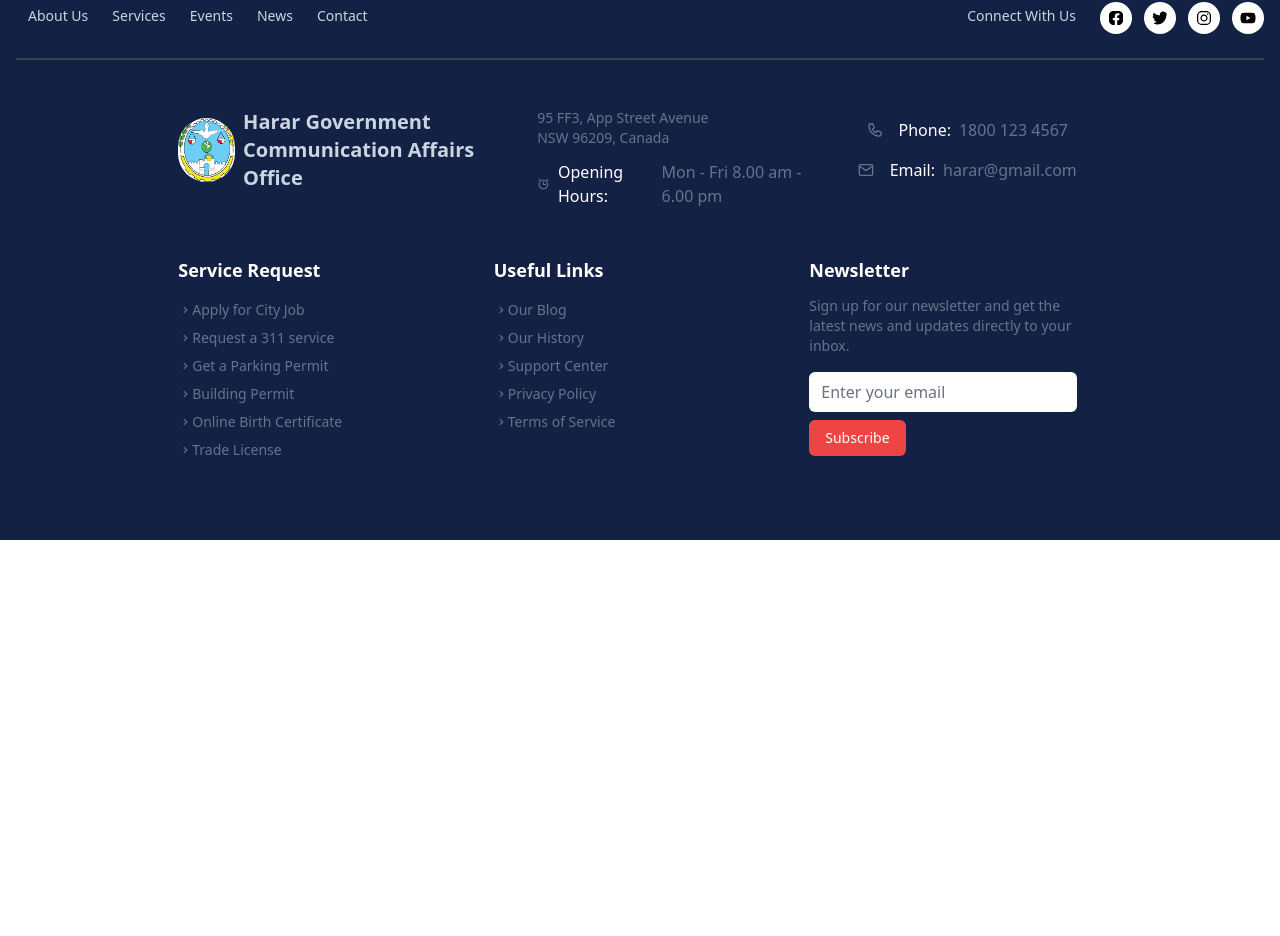
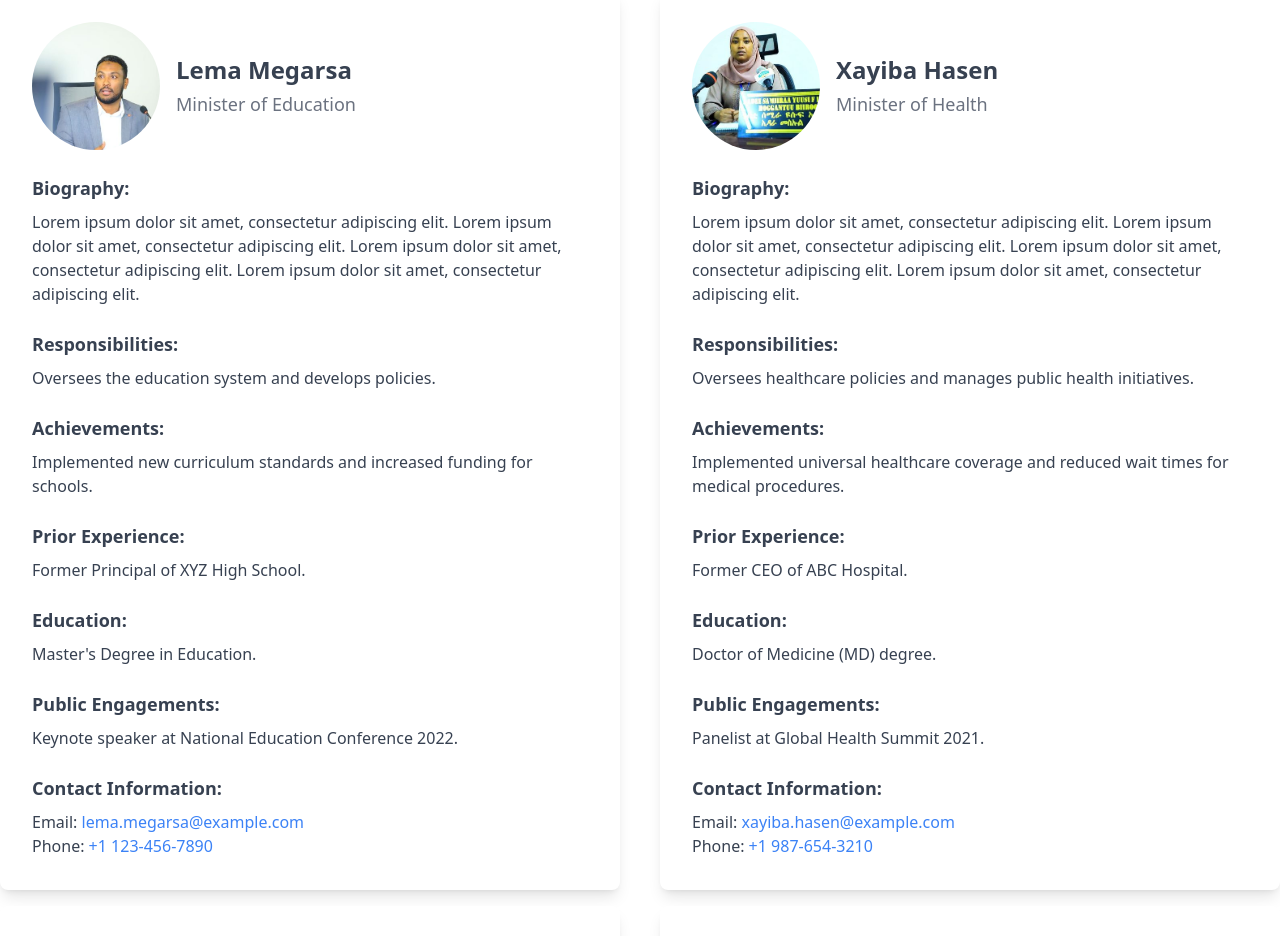
Before and after one commit to fufex3934/frontend, a React (Vite) app: page /politic-go in a window 1280 px wide. Shown: the part 250-1186 px from the top of the page. Before the commit the page ends 800 px from the top, so only its background shows below. Built offline with nearby package versions, Linux system fonts and the light colour scheme.

Commit message:
government officials

```diff
--- a/src/components/body/NavDetailPages/Emergency.jsx
+++ b/src/components/body/NavDetailPages/Emergency.jsx
@@ -8,7 +8,7 @@ const Emergency = () => {
     <>
       <Navs />
       <div className="container mx-auto p-8">
-        <h1 className="text-3xl font-bold mb-4">Emergency Contact Information</h1>
+        <h1 className="text-3xl font-bold mb-4 text-[#64748b]">Emergency Contact Information</h1>
         <p className="mb-8">
           In case of an emergency, please find below the contact information for the relevant government departments:
         </p>
@@ -20,7 +20,7 @@ const Emergency = () => {
             animate={{ opacity: 1, scale: 1 }}
             transition={{ duration: 0.8, delay: 0.3 }}
           >
-            <h2 className="text-xl font-bold mb-2">Police Department</h2>
+            <h2 className="text-xl font-bold mb-2 text-[#64748b]">Harar Police Commission</h2>
             <p className="text-gray-600">Emergency Hotline: <a href="tel:911" className="text-blue-500">911</a></p>
             <p className="text-gray-600">Non-Emergency: <a href="tel:1234567890" className="text-blue-500">(123) 456-7890</a></p>
           </motion.div>
@@ -31,7 +31,7 @@ const Emergency = () => {
             animate={{ opacity: 1, scale: 1 }}
             transition={{ duration: 0.8, delay: 0.4 }}
           >
-            <h2 className="text-xl font-bold mb-2">Fire Department</h2>
+            <h2 className="text-xl font-bold mb-2 text-[#64748b]">Fire Department</h2>
             <p className="text-gray-600">Emergency Hotline: <a href="tel:911" className="text-blue-500">911</a></p>
             <p className="text-gray-600">Non-Emergency: <a href="tel:1234567890" className="text-blue-500">(123) 456-7890</a></p>
           </motion.div>
@@ -42,7 +42,7 @@ const Emergency = () => {
             animate={{ opacity: 1, scale: 1 }}
             transition={{ duration: 0.8, delay: 0.5 }}
           >
-            <h2 className="text-xl font-bold mb-2">Medical Services</h2>
+            <h2 className="text-xl font-bold mb-2 text-[#64748b]">Medical Services</h2>
             <p className="text-gray-600">Emergency Hotline: <a href="tel:911" className="text-blue-500">911</a></p>
             <p className="text-gray-600">Non-Emergency: <a href="tel:1234567890" className="text-blue-500">(123) 456-7890</a></p>
           </motion.div>
@@ -54,7 +54,7 @@ const Emergency = () => {
             animate={{ opacity: 1, scale: 1 }}
             transition={{ duration: 0.8, delay: 0.6 }}
           >
-            <h2 className="text-xl font-bold mb-2">Public Works</h2>
+            <h2 className="text-xl font-bold mb-2 text-[#64748b]">Public Works</h2>
             <p className="text-gray-600">Emergency Hotline: <a href="tel:911" className="text-blue-500">911</a></p>
             <p className="text-gray-600">Non-Emergency: <a href="tel:1234567890" className="text-blue-500">(123) 456-7890</a></p>
           </motion.div>
@@ -65,7 +65,7 @@ const Emergency = () => {
             animate={{ opacity: 1, scale: 1 }}
             transition={{ duration: 0.8, delay: 0.7 }}
           >
-            <h2 className="text-xl font-bold mb-2">Emergency Management</h2>
+            <h2 className="text-xl font-bold mb-2 text-[#64748b]">Emergency Management</h2>
             <p className="text-gray-600">Emergency Hotline: <a href="tel:911" className="text-blue-500">911</a></p>
             <p className="text-gray-600">Non-Emergency: <a href="tel:1234567890" className="text-blue-500">(123) 456-7890</a></p>
           </motion.div>
@@ -76,7 +76,7 @@ const Emergency = () => {
             animate={{ opacity: 1, scale: 1 }}
             transition={{ duration: 0.8, delay: 0.8 }}
           >
-            <h2 className="text-xl font-bold mb-2">Social Services</h2>
+            <h2 className="text-xl font-bold mb-2 text-[#64748b]">Social Services</h2>
             <p className="text-gray-600">Emergency Hotline: <a href="tel:911" className="text-blue-500">911</a></p>
             <p className="text-gray-600">Non-Emergency: <a href="tel:1234567890" className="text-blue-500">(123) 456-7890</a></p>
           </motion.div>
--- a/src/components/body/NavDetailPages/GovernmentOfficials.jsx
+++ b/src/components/body/NavDetailPages/GovernmentOfficials.jsx
@@ -1,14 +1,132 @@
 import React from 'react'
 import Navs from '../../navbars/navs'
 import Footer from '../Footer'
+import { motion } from 'framer-motion';
+const GovernmentOfficials = () => {
+  const officials = [
+    {
+      name: 'Lema Megarsa',
+      profileImage: '/images/abiy.jpg',
+      position: 'Minister of Education',
+      biography: `Lorem ipsum dolor sit amet, consectetur adipiscing elit.
+                  Lorem ipsum dolor sit amet, consectetur adipiscing elit.
+                  Lorem ipsum dolor sit amet, consectetur adipiscing elit.
+                  Lorem ipsum dolor sit amet, consectetur adipiscing elit.`,
+      email: 'lema.megarsa@example.com',
+      phone: '+1 123-456-7890',
+      responsibilities: 'Oversees the education system and develops policies.',
+      achievements: 'Implemented new curriculum standards and increased funding for schools.',
+      priorExperience: 'Former Principal of XYZ High School.',
+      education: "Master's Degree in Education.",
+      publicEngagements: 'Keynote speaker at National Education Conference 2022.',
+    },
+    {
+      name: 'Xayiba Hasen',
+      profileImage: '/images/xayiba.jpg',
+      position: 'Minister of Health',
+      biography: `Lorem ipsum dolor sit amet, consectetur adipiscing elit.
+      Lorem ipsum dolor sit amet, consectetur adipiscing elit.
+      Lorem ipsum dolor sit amet, consectetur adipiscing elit.
+      Lorem ipsum dolor sit amet, consectetur adipiscing elit.`,
+      email: 'xayiba.hasen@example.com',
+      phone: '+1 987-654-3210',
+      responsibilities: 'Oversees healthcare policies and manages public health initiatives.',
+      achievements: 'Implemented universal healthcare coverage and reduced wait times for medical procedures.',
+      priorExperience: 'Former CEO of ABC Hospital.',
+      education: 'Doctor of Medicine (MD) degree.',
+      publicEngagements: 'Panelist at Global Health Summit 2021.',
+    },
+    {
+      name: 'Abdul Karim',
+      profileImage: '/images/leaders/abdul.jpeg',
+      position: 'Minister of Health',
+      biography: `Lorem ipsum dolor sit amet, consectetur adipiscing elit.
+      Lorem ipsum dolor sit amet, consectetur adipiscing elit.
+      Lorem ipsum dolor sit amet, consectetur adipiscing elit.
+      Lorem ipsum dolor sit amet, consectetur adipiscing elit.`,
+      email: 'abdul.smith@example.com',
+      phone: '+1 987-654-3210',
+      responsibilities: 'Oversees healthcare policies and manages public health initiatives.',
+      achievements: 'Implemented universal healthcare coverage and reduced wait times for medical procedures.',
+      priorExperience: 'Former CEO of ABC Hospital.',
+      education: 'Doctor of Medicine (MD) degree.',
+      publicEngagements: 'Panelist at Global Health Summit 2021.',
+    },
+    {
+      name: 'Ayub Bekele',
+      profileImage: '/images/leaders/ayub.jpg',
+      position: 'Minister of Health',
+      biography: `Lorem ipsum dolor sit amet, consectetur adipiscing elit.
+      Lorem ipsum dolor sit amet, consectetur adipiscing elit.
+      Lorem ipsum dolor sit amet, consectetur adipiscing elit.
+      Lorem ipsum dolor sit amet, consectetur adipiscing elit.`,
+      email: 'jane.smith@example.com',
+      phone: '+1 987-654-3210',
+      responsibilities: 'Oversees healthcare policies and manages public health initiatives.',
+      achievements: 'Implemented universal healthcare coverage and reduced wait times for medical procedures.',
+      priorExperience: 'Former CEO of ABC Hospital.',
+      education: 'Doctor of Medicine (MD) degree.',
+      publicEngagements: 'Panelist at Global Health Summit 2021.',
+    },
 
-const GovernmentOfficials = () => {
+    // Add more officials as needed
+  ];
   return (
     <>
     <Navs/>
-      <div>
-      Government Officials page
+    <div className="grid grid-cols-1 md:grid-cols-2 gap-x-10 gap-y-4 mt-20 md:mt-24 lg:mt-10 mb-20">
+  {officials.map((official, index) => (
+    <motion.div
+      key={index}
+      className="bg-white rounded-lg shadow-lg p-8 hover:shadow-xl"
+      initial={{ opacity: 0, y: 50 }}
+      animate={{ opacity: 1, y: 0 }}
+      transition={{ duration: 0.5, delay: index * 0.2 }}
+    >
+      <div className="flex items-center mb-6">
+        <img
+          className="w-32 h-32 rounded-full mr-4 object-cover"
+          src={official.profileImage}
+          alt={official.name}
+        />
+        <div>
+          <h2 className="text-2xl font-semibold mb-1 text-gray-700">{official.name}</h2>
+          <p className="text-gray-500 text-lg">{official.position}</p>
+        </div>
       </div>
+      <div className="text-gray-700 mb-6">
+        <h3 className="text-lg font-semibold mb-2">Biography:</h3>
+        <p>{official.biography}</p>
+      </div>
+      <div className="text-gray-700 mb-6">
+        <h3 className="text-lg font-semibold mb-2">Responsibilities:</h3>
+        <p>{official.responsibilities}</p>
+      </div>
+      <div className="text-gray-700 mb-6">
+        <h3 className="text-lg font-semibold mb-2">Achievements:</h3>
+        <p>{official.achievements}</p>
+      </div>
+      <div className="text-gray-700 mb-6">
+        <h3 className="text-lg font-semibold mb-2">Prior Experience:</h3>
+        <p>{official.priorExperience}</p>
+      </div>
+      <div className="text-gray-700 mb-6">
+        <h3 className="text-lg font-semibold mb-2">Education:</h3>
+        <p>{official.education}</p>
+      </div>
+      <div className="text-gray-700 mb-6">
+        <h3 className="text-lg font-semibold mb-2">Public Engagements:</h3>
+        <p>{official.publicEngagements}</p>
+      </div>
+      <div className="text-gray-700">
+        <h3 className="text-lg font-semibold mb-2">Contact Information:</h3>
+        <p>Email: <a href={`mailto:${official.email}`} className="text-blue-500">{official.email}</a></p>
+        <p>Phone: <a href={`tel:${official.phone}`} className="text-blue-500">{official.phone}</a></p>
+      </div>
+    </motion.div>
+  ))}
+</div>
+
       <Footer/>
     </>
   )
```
